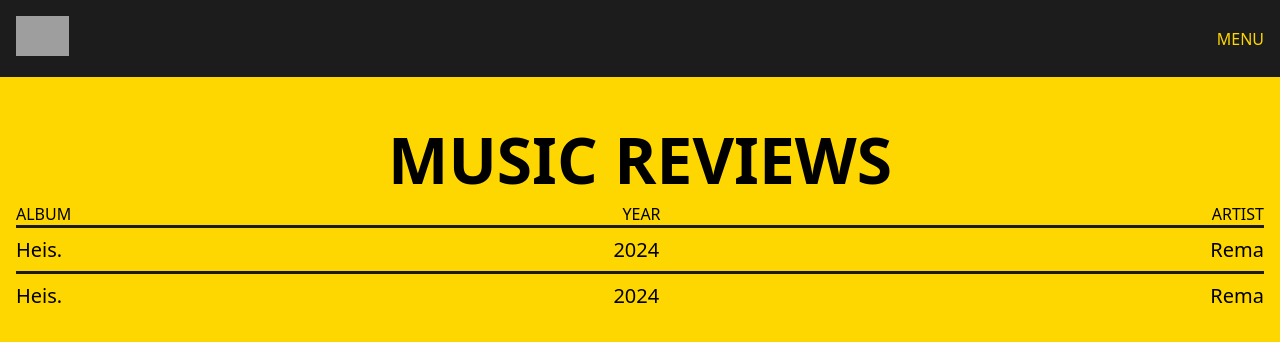
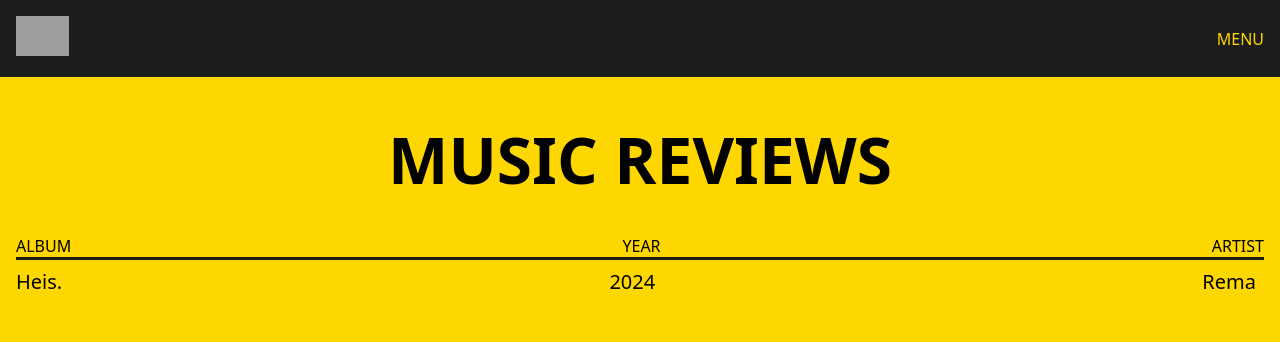
Before and after one commit to Akinloluwa-Adedijo/seyi-the-poet-website, a React (Vite) app: page /music-reviews in a window 1280 px wide. Shown: the top 342 px of the page. Built offline with nearby package versions, Linux system fonts and the light colour scheme; grey boxes are pictures that could not be loaded; a web font is replaced by a local one.

Commit message:
finished music reviews section

```diff
--- a/src/pages/Music-Reviews/MusicReviews.jsx
+++ b/src/pages/Music-Reviews/MusicReviews.jsx
@@ -5,25 +5,6 @@ import "./musicReviews.css";
 const reviews = [
   {
     id: 1,
-    album_name: "Heis.",
-    artist: "Rema",
-    released: "2024",
-    details: [
-      {
-        src: "/src/assets/review_images/review-1.jpg",
-        p1: "Rema has returned with an album that not only cements his place at the top of the new wave of Afrobeats artists but also showcases his unique artistry and bold creativity. From the outset, Rema’s mission is to demonstrate his dominance and versatility within the genre.",
-        p2: "The album kicks off with an intensity that is hard to ignore. Rema bursts out of the gates with the energy of a sprinter, setting a pace that is relentless, only easing up near the very end. His choice of beats is as polarizing as it is innovative, with tracks that weave between ethereal vocal deliveries and sharply crafted songwriting. Rema doesn’t just want to be heard—he demands it, asserting his presence as if to say, “I am HIM.” The confidence is palpable and unapologetic.",
-        p3: "On the track 'Hehehehe,', Rema repeats with conviction that he 'isn’t going to take it on his hater,' a statement that feels both like a mantra and a warning. Following this, 'Yayo' showcases Rema’s vocal agility and his ability to find unique rhythmic pockets within the music. Here, he boasts of his success—money, hits, women, and cars—delivering each line with a flair that’s almost theatrical.",
-        p4: "This album is bold, and it dares to be different. There’s a certain Yeezus-like vibe in its unapologetic nature, a raw authenticity that makes it feel almost outrageous in its self-assurance. Rema’s confidence in his art is admirable, and it’s clear that Mavin Records has given him the creative freedom to explore and push boundaries. This level of artistic control is rare, especially for artists on the rise, and it’s something that has allowed Rema to produce a body of work that is as defining for his career as it is for the current state of Afrobeats.",
-        p5: "The timing of this album is crucial. Afrobeats has reached a crossroads, where the soundscape is increasingly dominated by more watered-down iterations of the genre. Rema’s album feels like a necessary disruption, following in the footsteps of groundbreaking albums like 'Made In Lagos' (MMWTV) and 'Superstar'. It’s a reminder of what Afrobeats can be when artists are allowed to experiment and stay true to their roots.",
-        p6: "If there’s one critique, it’s the album’s relentless pace. The high BPM and non-stop energy can be overwhelming, with the only reprieve coming in the form of the final two tracks. However, even this ties into the overall concept, creating a listening experience that is as exhausting as it is exhilarating.",
-        p7: "In the end, this album isn’t just a collection of songs—it’s a statement. It’s Rema proving a point, and doing so with a style and bravado that is uniquely his.",
-        conclusion: "So, to wrap it up: “Siri, play me OZEBA jaare.”",
-      },
-    ],
-  },
-  {
-    id: 2,
     album_name: "Heis.",
     artist: "Rema",
     released: "2024",
@@ -55,61 +36,57 @@ const landingVariants = {
   },
 };
 
-const reviewHoverVariants = {
-  enter: { backgroundColor: "var(--secondary)", padding: "2px" },
-  exit: {
+const subHeadingsHoverVariants = {
+  initial: {
+    top: "-100%",
+  },
+  enter: {
+    top: "0%",
     backgroundColor: "var(--secondary)",
-    padding: "2px",
+    color: "var(--primary)",
+    transition: { duration: 0.5, ease: [0.65, 0, 0.35, 1] },
+  },
+};
+
+const showDetailsvariants = {
+  hidden: {
+    height: 0,
+  },
+  show: {
+    height: "auto",
     transition: { duration: 1, ease: [0.65, 0, 0.35, 1] },
   },
 };
-// const Review = ({ review }) => {
-//   const [reviewActive, setReviewActive] = useState(false);
-
-//   const handleReview = () => {
-//     setReviewActive(!reviewActive);
-//   };
-
-//   return (
-//     <div className="review" onClick={() => handleReview()}>
-//       <div className="review-sub-headings">
-//         <p>{review.album_name}</p>
-//         <p>{review.released}</p>
-//         <p>{review.artist}</p>
-//       </div>
-//       {reviewActive && (
-//         <div className="review-details">
-//           <div className="review-image">
-//             <img src={review.details[0].src} alt="Album Artwork" />
-//           </div>
-//           <div className="review-text">
-//             <p>{review.details[0].p1}</p>
-//             <p>{review.details[0].p2}</p>
-//             <p>{review.details[0].p3}</p>
-//             <p>{review.details[0].p4}</p>
-//             <p>{review.details[0].p5}</p>
-//             <p>{review.details[0].p6}</p>
-//             <p>{review.details[0].p7}</p>
-//             <p>{review.details[0].p8}</p>
-//             <p>{review.details[0].p9}</p>
-//           </div>
-//         </div>
-//       )}
-//     </div>
-//   );
-// };
 const Review = ({ review, isActive, setActiveProject, index }) => {
-  console.log();
+  const [hoverActive, setHoverActive] = useState(false);
 
   return (
     <div className="review" onClick={() => setActiveProject(index)}>
-      <div className="review-sub-headings">
+      <div
+        className="review-sub-headings"
+        onMouseEnter={() => setHoverActive(true)}
+        onMouseLeave={() => setHoverActive(false)}
+      >
+        <motion.div
+          className="sub-headings-hover"
+          variants={subHeadingsHoverVariants}
+          animate={hoverActive ? "enter" : "initial"}
+        >
+          <p>{review.album_name}</p>
+          <p>{review.released}</p>
+          <p>{review.artist}</p>
+        </motion.div>
         <p>{review.album_name}</p>
         <p>{review.released}</p>
         <p>{review.artist}</p>
       </div>
       {isActive === index && (
-        <div className="review-details">
+        <motion.div
+          className="review-details"
+          variants={showDetailsvariants}
+          initial="hidden"
+          animate="show"
+        >
           <div className="review-image">
             <img src={review.details[0].src} alt="Album Artwork" />
           </div>
@@ -124,7 +101,7 @@ const Review = ({ review, isActive, setActiveProject, index }) => {
             <p>{review.details[0].p8}</p>
             <p>{review.details[0].p9}</p>
           </div>
-        </div>
+        </motion.div>
       )}
     </div>
   );
@@ -133,7 +110,7 @@ const Review = ({ review, isActive, setActiveProject, index }) => {
 const MusicReviews = () => {
   const [active, setActive] = useState(false);
 
-  const handleActiveProject = (i) => {
+  const handleActiveReview = (i) => {
     setActive(active === i ? null : i);
   };
   return (
@@ -158,7 +135,7 @@ const MusicReviews = () => {
               index={review.id}
               review={review}
               isActive={active}
-              setActiveProject={handleActiveProject}
+              setActiveProject={handleActiveReview}
             />
           );
         })}
--- a/src/pages/Music-Reviews/musicReviews.css
+++ b/src/pages/Music-Reviews/musicReviews.css
@@ -7,7 +7,6 @@
   align-items: start;
   flex-direction: column;
   padding-top: 100px;
-  /* height: 100vh; */
   margin-bottom: 50rem;
 }
 
@@ -15,7 +14,6 @@
 .review-headings,
 .review {
   width: 100%;
-  overflow: hidden;
 }
 
 .review-title h2,
@@ -28,6 +26,7 @@
   text-transform: uppercase;
   font-size: 5vw;
   font-weight: 900;
+  margin-bottom: 2rem;
 }
 
 .review-headings,
@@ -37,19 +36,30 @@
   justify-content: space-between;
 }
 
-.review {
-  flex-direction: column;
-  gap: 1rem;
-  padding: 0.5rem 0;
-  border-top: 3px solid var(--secondary);
-}
-
 .review-headings p {
   font-size: 1rem;
   text-transform: uppercase;
 }
-.review-sub-headings p {
+
+.review-sub-headings {
+  padding: 0.5rem 0.5rem 0.5rem 0;
+}
+
+.review-sub-headings p,
+.background p {
   font-size: 1.25rem;
+}
+.review-sub-headings {
+  position: relative;
+  overflow: hidden;
+}
+
+.review {
+  flex-direction: column;
+  border-top: 3px solid var(--secondary);
+  position: relative;
+  overflow: hidden;
+  gap: 3rem;
 }
 
 .review-details {
@@ -62,6 +72,22 @@
 .review-image {
   width: 50%;
   max-width: 500px;
+}
+
+.sub-headings-hover {
+  display: flex;
+  justify-content: space-between;
+  align-items: center;
+  position: absolute;
+  height: 100%;
+  width: 100%;
+  background-color: var(--secondary);
+  color: var(--primary);
+}
+
+.review-sub-headings {
+  position: relative;
+  overflow: hidden;
 }
 
 .review-image img {
```
